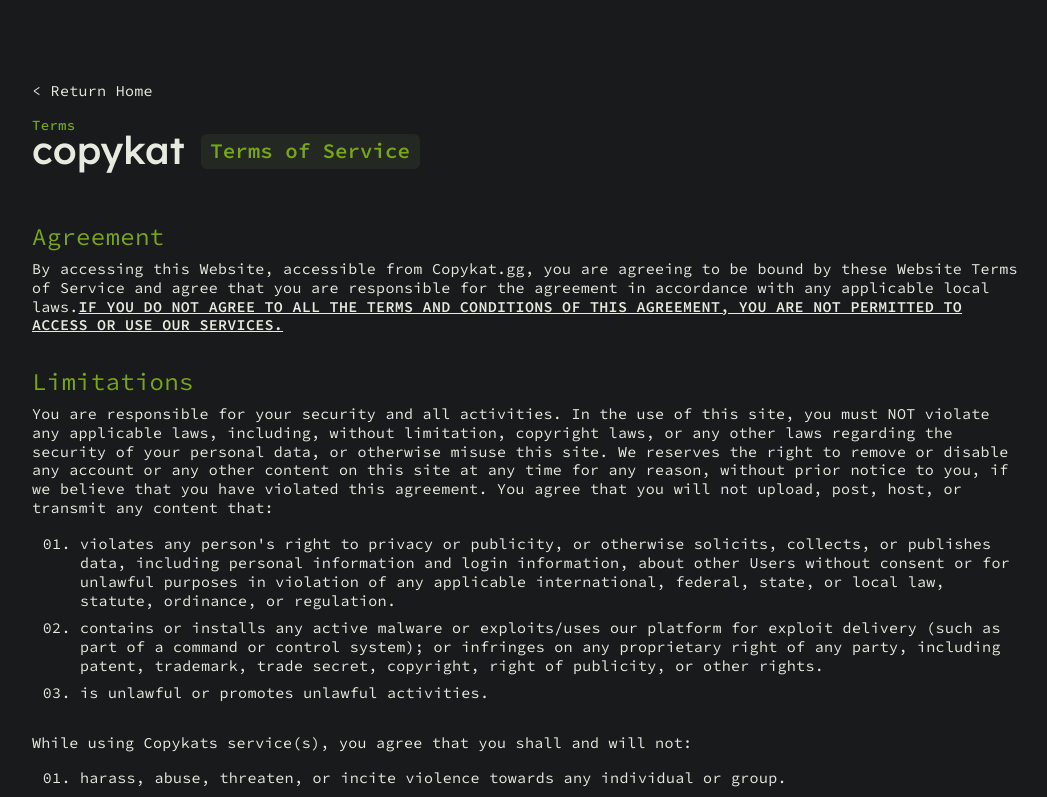
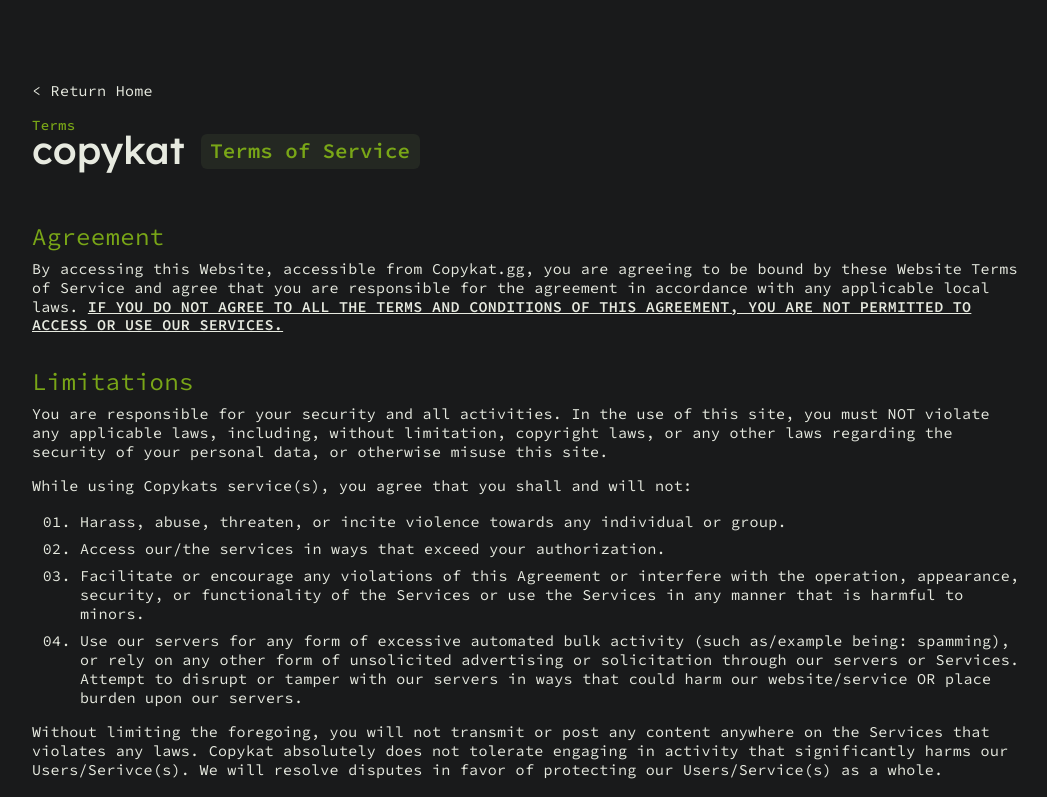
Before and after one commit to samsvk/valo_crosshairs_beta, a React (Create React App) app in the folder client/: page /terms-of-service in a window 1280 px wide. Shown: the top 797 px of the page, without its empty margins (113-1160 px from the left). Built offline with nearby package versions, Linux system fonts and the light colour scheme.

Commit message:
updated terms etc for beta

```diff
--- a/client/src/Components/Routes/Privacy.js
+++ b/client/src/Components/Routes/Privacy.js
@@ -29,29 +29,25 @@
         <h2>What data do we collect?</h2>
         <p>
           For a better experience while using our Service, we may require you to
-          provide us with certain personally identifiable information, including
-          but not limited to your twitch username, twitch id and twitch profile
-          picture be used to identify you within services hosted here.
+          provide us with certain personally identifiable information.
         </p>
       </div>
       <div className="information__data">
         <h2>Cookies</h2>
         <p>
           There are a number of different types of cookies; however, our website
-          uses functionality cookies. We use these cookies for the following:
+          uses no cookies during this current iteration of development.
         </p>
-        <ol>
-          <li>Keeping you logged/signed in.</li>
-        </ol>
         <p style={{ marginTop: "1rem" }}>
-          You can set your browser to declined cookies, and below website tells
-          you how to remove cookies from your browser. However, it is likely our
+          You can set your browser to decline cookies, and below website tells
+          you how to remove cookies from your browser.
+          {/* However, it is likely our
           features will fail/behave unexpectedly as a result of cookies being
-          disabled.
+          disabled. */}
         </p>
         <p style={{ marginTop: "1rem" }}>
           Further information regarding cookies:{" "}
-          <a className="link" href="www.wikipedia.org/wiki/HTTP_cookie">
+          <a className="link" href="https://www.wikipedia.org/wiki/HTTP_cookie">
             www.wikipedia.org/wiki/HTTP_cookie
           </a>
         </p>
@@ -74,8 +70,8 @@
       <div className="information__data">
         <h2>Security</h2>
         <p>
-          We value your trust in providing us your Personal Information, thus we
-          are striving to use industry standard means of protecting it. But
+          We value your trust in using our website/service(s), thus we are
+          striving to use industry standard means of protecting you. But
           remember that no method of transmission over the internet, or method
           of electronic storage is 100% secure and reliable, and we cannot
           guarantee absolute security.
--- a/client/src/Components/Routes/Terms.js
+++ b/client/src/Components/Routes/Terms.js
@@ -18,7 +18,7 @@
           By accessing this Website, accessible from Copykat.gg, you are
           agreeing to be bound by these Website Terms of Service and agree that
           you are responsible for the agreement in accordance with any
-          applicable local laws.
+          applicable local laws.{" "}
           <span>
             IF YOU DO NOT AGREE TO ALL THE TERMS AND CONDITIONS OF THIS
             AGREEMENT, YOU ARE NOT PERMITTED TO ACCESS OR USE OUR SERVICES.
@@ -32,41 +32,19 @@
           You are responsible for your security and all activities. In the use
           of this site, you must NOT violate any applicable laws, including,
           without limitation, copyright laws, or any other laws regarding the
-          security of your personal data, or otherwise misuse this site. We
-          reserves the right to remove or disable any account or any other
-          content on this site at any time for any reason, without prior notice
-          to you, if we believe that you have violated this agreement. You agree
-          that you will not upload, post, host, or transmit any content that:
+          security of your personal data, or otherwise misuse this site.
         </p>
-        <ol>
-          <li>
-            violates any person's right to privacy or publicity, or otherwise
-            solicits, collects, or publishes data, including personal
-            information and login information, about other Users without consent
-            or for unlawful purposes in violation of any applicable
-            international, federal, state, or local law, statute, ordinance, or
-            regulation.
-          </li>
-          <li>
-            contains or installs any active malware or exploits/uses our
-            platform for exploit delivery (such as part of a command or control
-            system); or infringes on any proprietary right of any party,
-            including patent, trademark, trade secret, copyright, right of
-            publicity, or other rights.
-          </li>
-          <li>is unlawful or promotes unlawful activities.</li>
-        </ol>
-        <p style={{ marginTop: "2rem" }}>
+        <p style={{ marginTop: "1rem" }}>
           While using Copykats service(s), you agree that you shall and will
           not:
         </p>
         <ol>
           <li>
-            harass, abuse, threaten, or incite violence towards any individual
+            Harass, abuse, threaten, or incite violence towards any individual
             or group.
           </li>
           <li>
-            Access our/the Services in ways that exceed your authorization.
+            Access our/the services in ways that exceed your authorization.
           </li>
           <li>
             Facilitate or encourage any violations of this Agreement or
```
